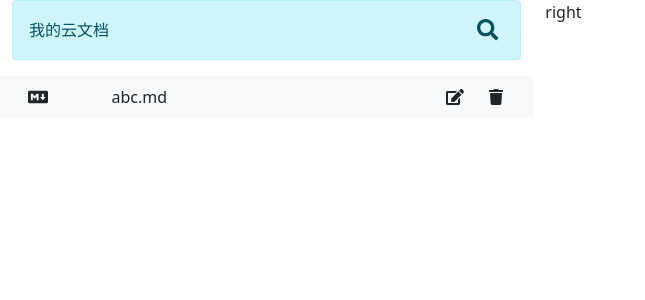
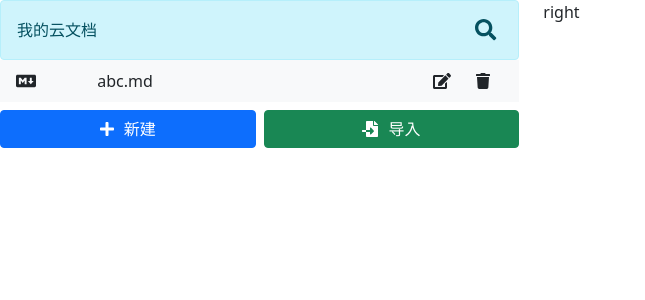
Before and after one commit to pipihua666/cloud-mark, a React (Create React App) app: page / in a window 1280 px wide. Shown: the top 300 px of the page, without its empty margins (0-645 px from the left). Built offline with nearby package versions, Linux system fonts and the light colour scheme.

Commit message:
【5-9】添加新建和导入按钮

```diff
--- a/src/App.js
+++ b/src/App.js
@@ -1,13 +1,15 @@
 import FileHeader from './components/FileSearch'
 import FileList from './components/FileList'
 import mocks from './fileMock'
+import ButtonBtn from './components/ButtomBtn'
+import { faPlus, faFileImport } from '@fortawesome/free-solid-svg-icons'
 
 import './App.css'
 import 'bootstrap/dist/css/bootstrap.min.css'
 
 function App() {
   return (
-    <div className="App container-fluid">
+    <div className="App container-fluid px-0">
       <div className="row">
         <div className="col-5 left-panel">
           <FileHeader onFileSearch={() => {}} />
@@ -23,6 +25,14 @@ function App() {
               console.log('file delete:', id)
             }}
           />
+          <div className="d-grid gap-2 d-md-flex justify-content-center mt-2">
+            <ButtonBtn icon={faPlus} text="新建" colorClass="btn-primary" />
+            <ButtonBtn
+              icon={faFileImport}
+              text="导入"
+              colorClass="btn-success"
+            />
+          </div>
         </div>
         <div className="col-7 right-panel">right</div>
       </div>
--- /dev/null
+++ b/src/components/ButtomBtn/index.js
@@ -0,0 +1,30 @@
+import React from 'react'
+import PropTypes from 'prop-types'
+import { FontAwesomeIcon } from '@fortawesome/react-fontawesome'
+
+const ButtonBtn = ({ text, colorClass, onBtnClick, icon }) => {
+  return (
+    <button
+      type="button"
+      className={`btn ${colorClass}`}
+      onClick={onBtnClick}
+      style={{ width: '100%' }}
+    >
+      <FontAwesomeIcon icon={icon} />
+      <span style={{ marginLeft: 10 }}>{text}</span>
+    </button>
+  )
+}
+
+ButtonBtn.propsTypes = {
+  text: PropTypes.string,
+  colorClass: PropTypes.string.isRequired,
+  onBtnClick: PropTypes.func.isRequired,
+  icon: PropTypes.element.isRequired
+}
+
+ButtonBtn.defaultProps = {
+  text: '新建'
+}
+
+export default ButtonBtn
--- a/src/components/FileList/index.js
+++ b/src/components/FileList/index.js
@@ -33,13 +33,13 @@ const FileList = ({ files, onFileClick, onSaveEdit, onFileDelete }) => {
     }
   }, [editFileId])
   return (
-    <ul className="list-group list-group-flush file-list">
+    <ul className="list-group list-group-flush">
       {Array.isArray(files) &&
         files.length > 0 &&
         files.map(file => (
           <li
             key={file.id}
-            className="list-group-item file-item bg-light d-flex align-items-center row"
+            className="list-group-item file-item bg-light d-flex align-items-center"
           >
             {editFileId ? (
               <span className="col-10">
--- a/src/components/FileSearch/index.js
+++ b/src/components/FileSearch/index.js
@@ -46,7 +46,7 @@ const FileSearch = ({ onFileSearch, title }) => {
   }, [inputActive])
 
   return (
-    <div className="alert alert-info d-flex justify-content-between align-items-center">
+    <div className="alert alert-info d-flex justify-content-between align-items-center mb-0">
       {!inputActive ? (
         <>
           <span>{title}</span>
```
